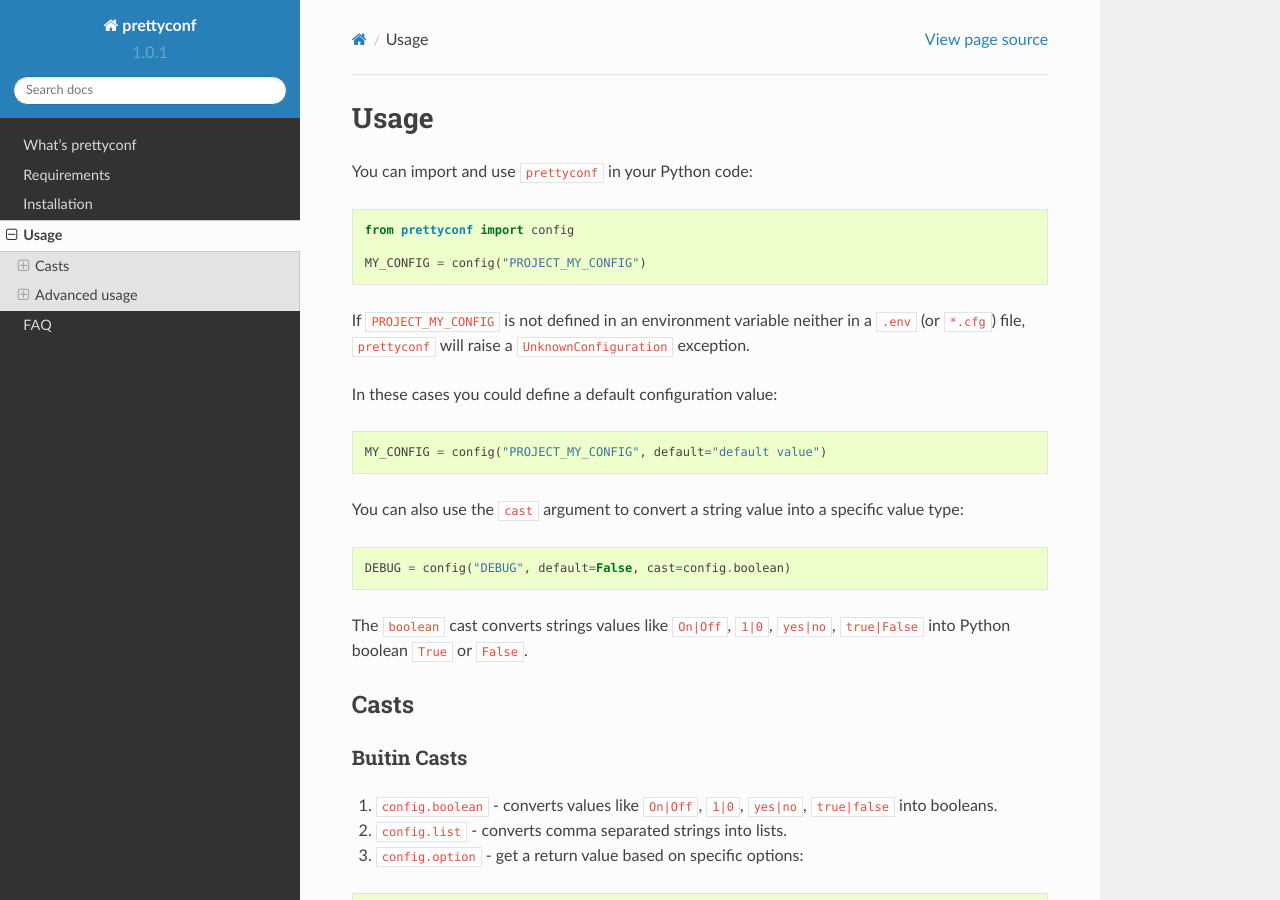
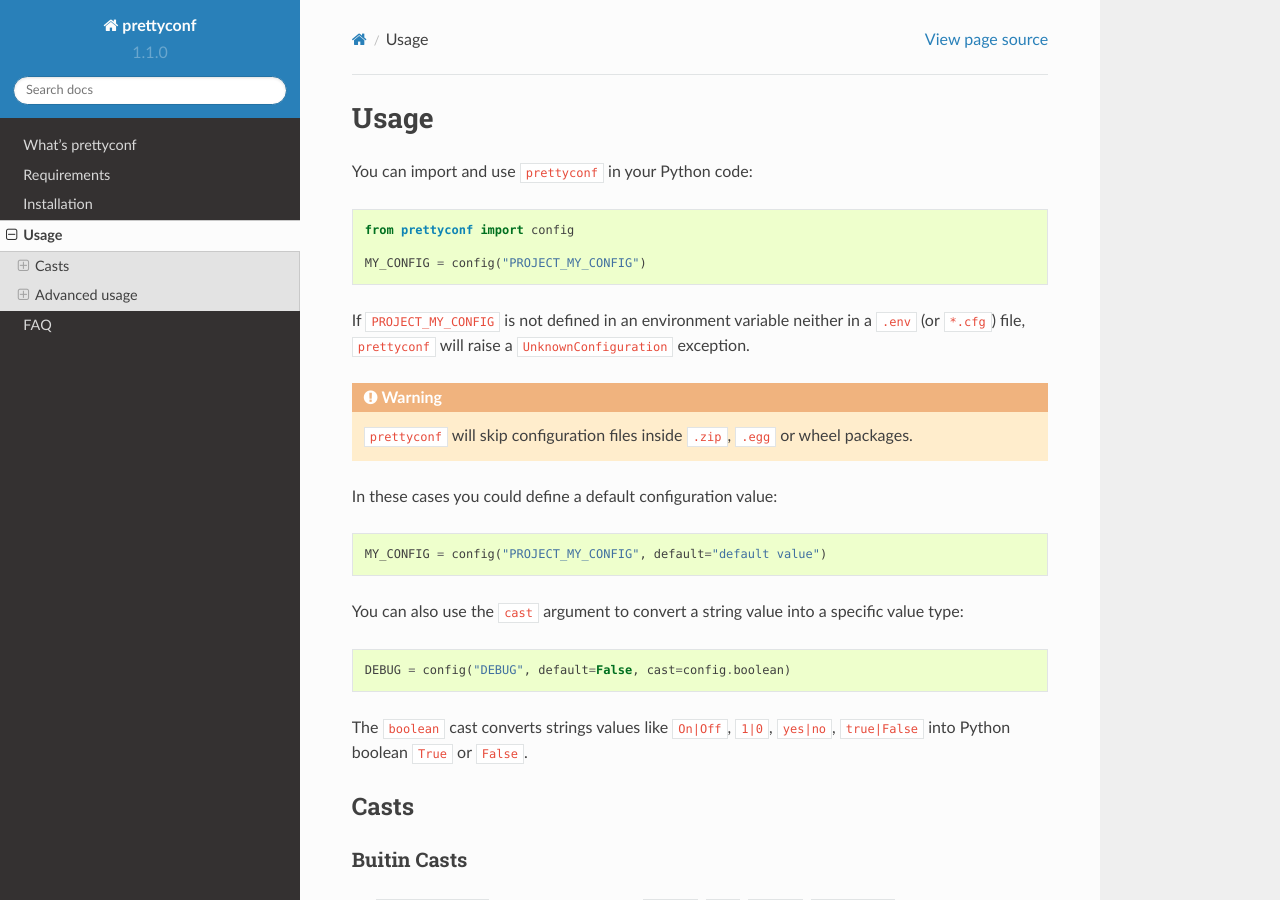
Before and after one commit to osantana/prettyconf, a Sphinx documentation site: the page built from docs/source/usage.rst, in a window 1280 px wide and 900 px high. Built offline with Sphinx 7.4.7 and the Read the Docs theme 2.0.0, drawn with Linux system fonts in a browser that asks for light colours; some of the changed text lies outside the part shown.

Commit message:
Skip discovering files inside not-directory paths

```diff
--- a/CHANGES.txt
+++ b/CHANGES.txt
@@ -1,3 +1,9 @@
+1.1.0
+=====
+
+  - Skip discovering files inside not-directory paths (eg. ``.egg``, ``.zip``
+    or wheel packages)
+
 1.0.1
 =====
 
--- a/docs/source/usage.rst
+++ b/docs/source/usage.rst
@@ -12,6 +12,9 @@
 If ``PROJECT_MY_CONFIG`` is not defined in an environment variable neither in a
 ``.env`` (or ``*.cfg``) file, ``prettyconf`` will raise a
 ``UnknownConfiguration`` exception.
+
+.. warning:: ``prettyconf`` will skip configuration files inside ``.zip``,
+   ``.egg`` or wheel packages.
 
 In these cases you could define a default configuration value:
 
@@ -97,6 +100,8 @@
 
     config = Configuration()
 
+.. warning:: ``prettyconf`` will skip configuration files inside ``.zip``,
+   ``.egg`` or wheel packages.
 
 Set the starting path
 +++++++++++++++++++++
```
Also changed, not shown: 1 other file.
